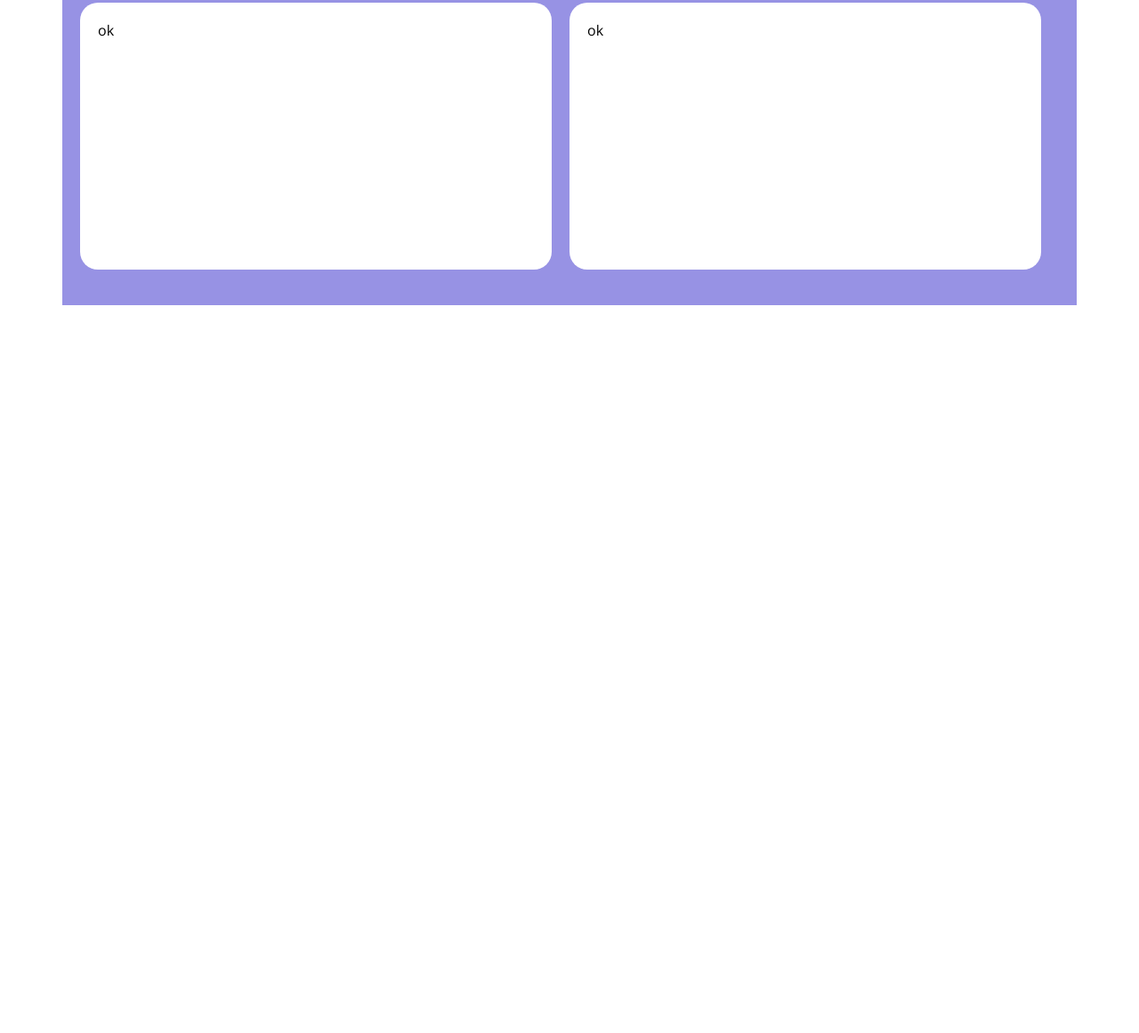
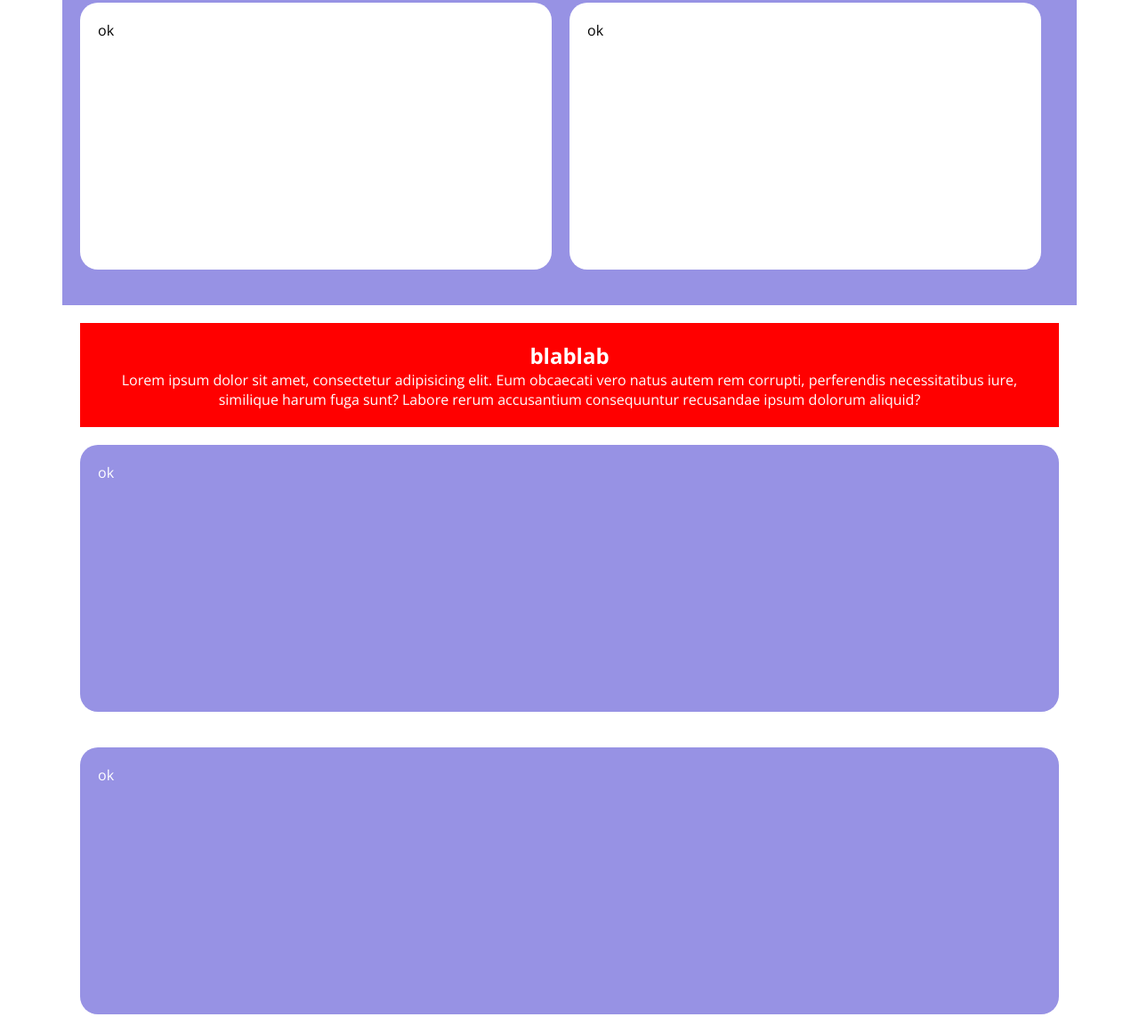
Before and after one commit to robpap96/htmlcss-responsive-layout, a plain HTML site: page index.html in a window 1280 px wide. Shown: the part 819-1980 px from the top of the page at 89% size. Before the commit the page ends 1162 px from the top, so only its background shows below. Drawn offline with nearby package versions, Linux system fonts and the light colour scheme.

Commit message:
aggiunta struttura section testimonial

```diff
--- a/css/main.css
+++ b/css/main.css
@@ -59,3 +59,28 @@
 /*********************
     TESTIMONIAL
 *********************/
+.testimonial {
+    background-color: white;
+    color: white;
+}
+.testimonial .debug-card{
+    background-color: #9792e4;
+    height: 300px;
+}
+.testimonial .debug-title {
+    width: 100%;
+    background-color: red;
+    padding: 1.25rem;
+    text-align: center;
+}
+.testimonial .card {
+    width: 100%;
+}
+
+/* TABLET */
+@media screen and (min-width: 768px) {
+}
+/* DESKTOP */
+@media screen and (min-width: 992px) {
+
+}
--- a/index.html
+++ b/index.html
@@ -53,7 +53,15 @@
         <!-- /STRATEGIC -->
 
         <!-- TESTIMONIAL -->
-
+        <section class="testimonial container flex flex-wrap flex-space-between">
+            <div class="debug-title">
+                <h2>blablab </h2>
+                <p>Lorem ipsum dolor sit amet, consectetur adipisicing elit. Eum obcaecati vero natus autem rem corrupti, perferendis necessitatibus iure, similique harum fuga sunt? Labore rerum accusantium consequuntur recusandae ipsum dolorum aliquid?</p>
+            </div>
+            <div class="debug-card card">ok</div>
+            <div class="debug-card card">ok</div>
+            <div class="debug-card card">ok</div>
+        </section>
         <!-- /TESTIMONIAL -->
 
     </main>
```
